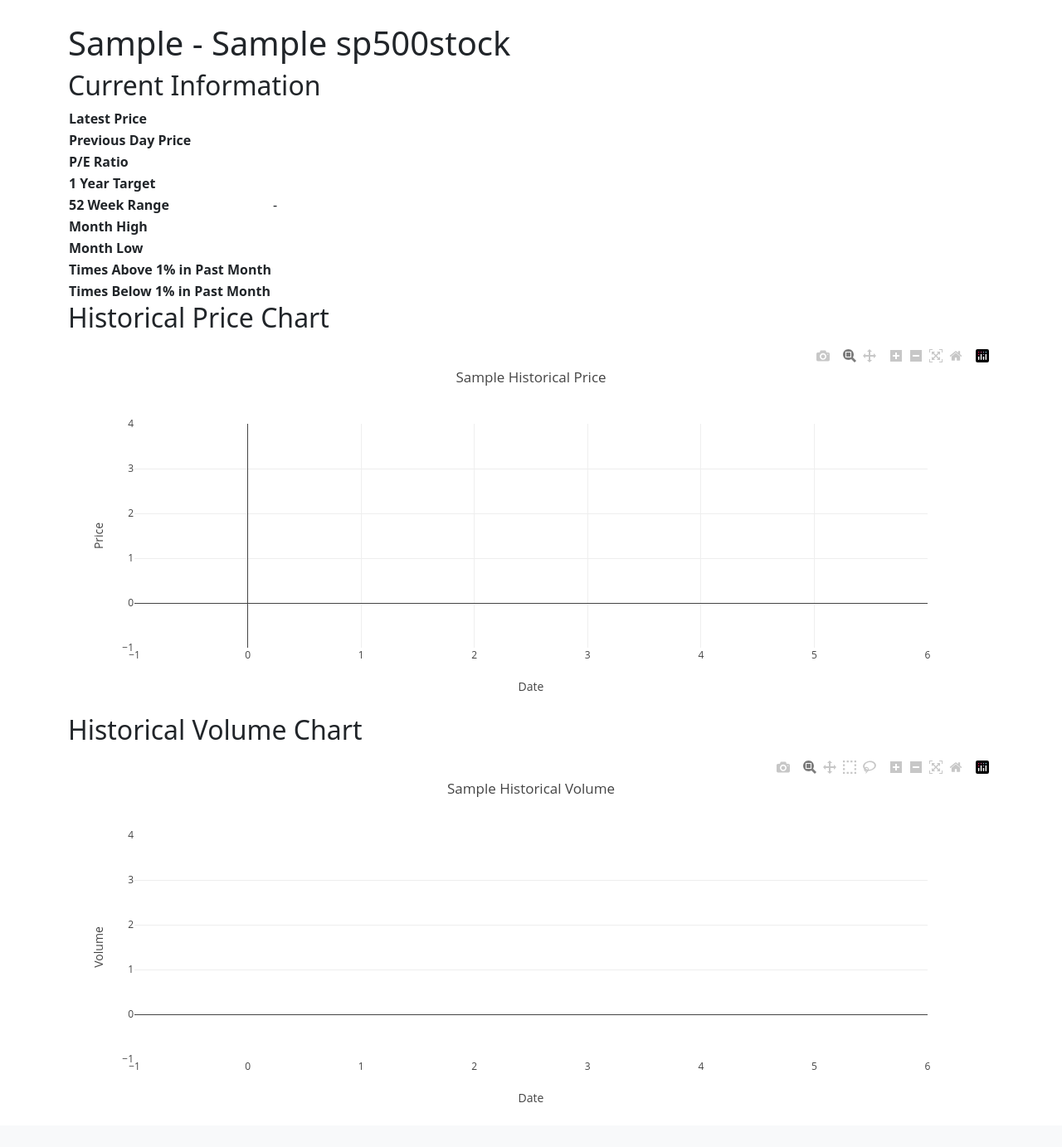
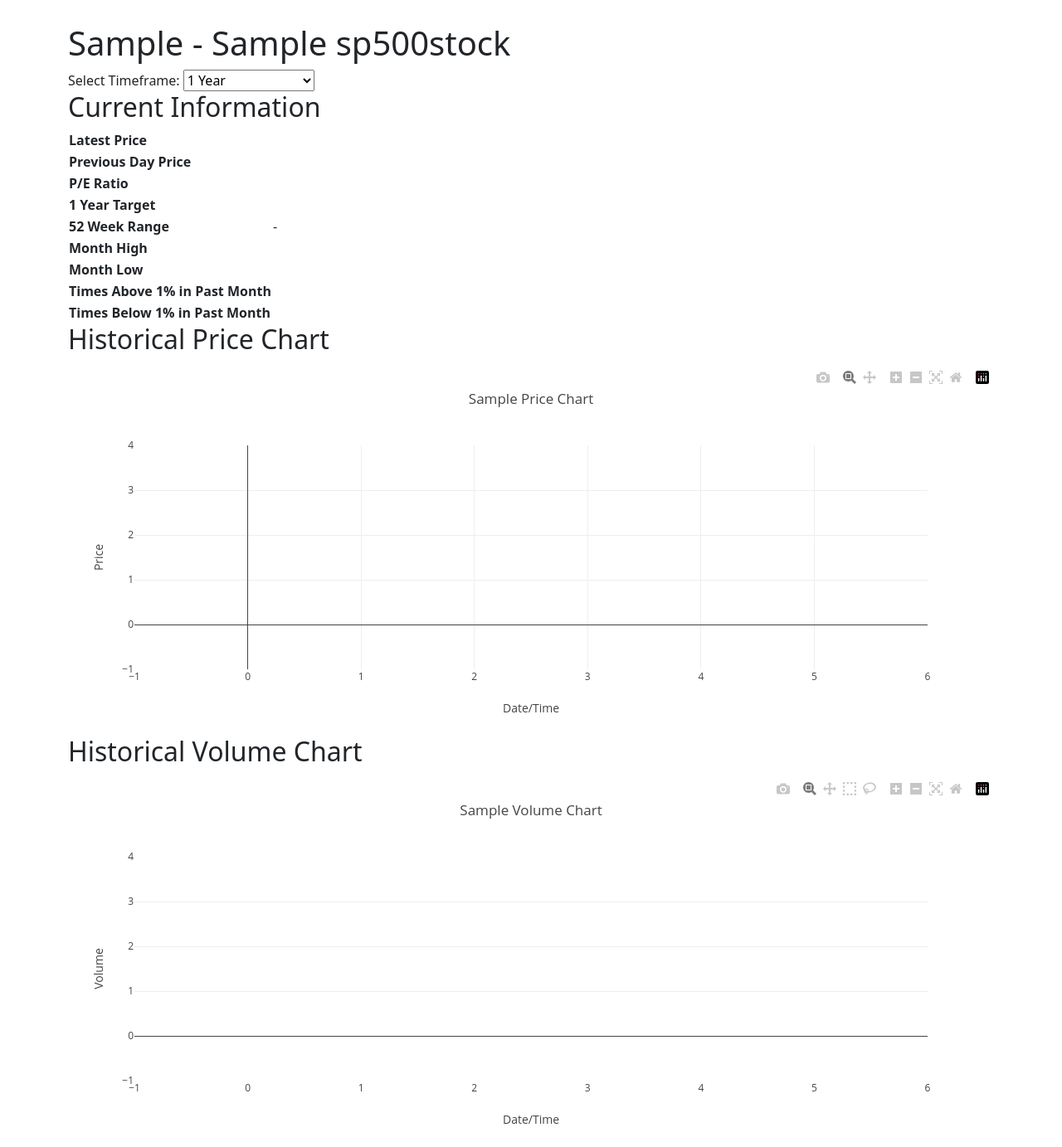
Before and after one commit to k14krug/eTrade, a Flask app: a page that uses project/templates/sp500/stock_detail.html in a window 1280 px wide. Shown: the part 56-1439 px from the top of the page at 83% size. Before the commit the page ends 1385 px from the top, so only its background shows below. Run offline with Flask 3, Linux system fonts and the light colour scheme; tables that the repository leaves empty hold one stand-in row (values such as "Sample post"); data that the repository does not hold is empty; some libraries are stand-ins or nearby versions.

Commit message:
Enhance stock detail view with timeframe selection and intraday data fetching; add indices to SP500HistData model; update .gitignore

```diff
--- a/project/models.py
+++ b/project/models.py
@@ -46,8 +46,8 @@
 class SP500HistData(db.Model):
     __tablename__ = 'sp500_stock_data'
     id = db.Column(db.Integer, primary_key=True)
-    stock_id = db.Column(db.Integer, db.ForeignKey('sp500stock.id'), nullable=False)
-    date = db.Column(db.Date, nullable=False)
+    stock_id = db.Column(db.Integer, db.ForeignKey('sp500stock.id'), nullable=False, index=True)  # Add index
+    date = db.Column(db.Date, nullable=False, index=True)  # Add index
     open_price = db.Column(db.Float)
     high_price = db.Column(db.Float)
     low_price = db.Column(db.Float)
--- a/project/sp500/routes.py
+++ b/project/sp500/routes.py
@@ -1,28 +1,91 @@
-from flask import render_template, jsonify
+from flask import render_template, jsonify, request
 from . import bp
 from project.extensions import cache
 from project.models import SP500Stock, SP500HistData
+from project.stock_data import StockData
 from .tasks import update_sp500_data, update_sp500_hist_data
 from flask_login import LoginManager, login_user, login_required, logout_user, current_user
 import logging
+from datetime import datetime, timedelta
 
 logging.basicConfig(level=logging.INFO)
 logger = logging.getLogger(__name__)
 
 
 @bp.route('/overview')
+@cache.cached(timeout=300)  # Cache for 5 minutes
 @login_required
 def sp500_overview():
     stocks = SP500Stock.query.all()
     return render_template('sp500/sp500_overview.html', stocks=stocks)
 
-@bp.route('/stock/<symbol>')
+@bp.route('/stock/<symbol>', methods=['GET'])
 def stock_detail(symbol):
     stock = SP500Stock.query.filter_by(symbol=symbol).first_or_404()
-    return render_template('sp500/stock_detail.html', stock=stock)
+
+    # Get the selected timeframe from the request parameters
+    timeframe = request.args.get('timeframe', '1y')  # Default to 1 year if not specified
+
+
+    if timeframe == 'intraday':
+        print("Intraday selected")
+        # Fetch intraday data for the stock using yfinance
+        intraday_data = StockData.get_intraday_data(stock.symbol)
+        # Check if the request is for JSON data (for Plotly charts)
+        if request.args.get('format') == 'json':
+            return jsonify(intraday_data)
+        # If not JSON, render template with intraday data
+        return render_template('sp500/stock_detail.html', stock=stock, stock_data=intraday_data, timeframe=timeframe)
+
+
+    # Determine the start date based on the selected timeframe
+    if timeframe == 'max':
+        start_date = None  # No filtering, return all data
+    elif timeframe == '1y':
+        start_date = datetime.now() - timedelta(days=365)
+    elif timeframe == 'ytd':
+        start_date = datetime(datetime.now().year, 1, 1)
+    elif timeframe == '3m':
+        start_date = datetime.now() - timedelta(days=90)
+    elif timeframe == '1m':
+        start_date = datetime.now() - timedelta(days=30)
+    elif timeframe == '5d':
+        start_date = datetime.now() - timedelta(days=5)
+    else:
+        start_date = datetime.now() - timedelta(days=365)  # Default to 1 year if invalid
+
+    # Fetch historical data based on the calculated start date
+    if start_date is not None:
+        start_date = start_date.date() # Convert to date type
+        # Apply date filter when start_date is not None
+        stock_data = SP500HistData.query.filter(
+            SP500HistData.stock_id == stock.id,
+            SP500HistData.date >= start_date
+        ).order_by(SP500HistData.date).all()
+    else:
+        # Return all data when start_date is None (Max option)
+        stock_data = SP500HistData.query.filter_by(
+            stock_id=stock.id
+        ).order_by(SP500HistData.date).all()
+
+    # Check if the request is for JSON data (for Plotly charts)
+    if request.args.get('format') == 'json':
+        # Prepare data for JSON response
+        dates = [data.date.strftime('%Y-%m-%d') for data in stock_data]
+        prices = [data.close_price for data in stock_data]
+        volumes = [data.volume for data in stock_data]
+
+        return jsonify({
+            'dates': dates,
+            'prices': prices,
+            'volumes': volumes
+        })
+
+    # Render the HTML template with the filtered data
+    return render_template('sp500/stock_detail.html', stock=stock, stock_data=stock_data, timeframe=timeframe)
 
 @bp.route('/update', methods=['POST'])
-@cache.cached(timeout=300)  # Cache for 1 hour
+@cache.cached(timeout=300)  # Cache for 5 minutes
 def update_data():
     logger.info("Update Button pressed - Updating S&P 500 data via submission of Celery Task")
     task = update_sp500_data.delay()
@@ -36,26 +99,3 @@
     task = update_sp500_hist_data.delay()
     logger.info(f"Returned from celery submission of Task ID: {task.id}")
     return jsonify({'task_id': str(task.id)}), 202
-
-@bp.route('/stock/<symbol>/historical')
-def stock_historical_data(symbol):
-    stock = SP500Stock.query.filter_by(symbol=symbol).first_or_404()
-    historical_data = SP500HistData.query.filter_by(stock_id=stock.id).order_by(SP500HistData.date).all()
-
-    dates = [data.date.strftime('%Y-%m-%d') for data in historical_data]
-    prices = [data.close_price for data in historical_data]
-    volumes = [data.volume for data in historical_data]
-
-    return jsonify({
-        'dates': dates,
-        'prices': prices,
-        'volumes': volumes
-    })
-
-'''
-@sp500_bp.route('/overview')
-@cache.cached(timeout=3600)  # Cache for 1 hour
-def sp500_overview():
-    stocks = SP500Stock.query.all()
-    return render_template('sp500_overview.html', stocks=stocks)
-'''
--- a/project/templates/sp500/stock_detail.html
+++ b/project/templates/sp500/stock_detail.html
@@ -3,8 +3,24 @@
 {% block content %}
 <h1>{{ stock.symbol }} - {{ stock.company_name }}</h1>
 
+<!-- Timeframe selection form -->
+<form method="GET" action="{{ url_for('sp500.stock_detail', symbol=stock.symbol) }}" id="timeframe-form">
+    <label for="timeframe">Select Timeframe:</label>
+    <select name="timeframe" id="timeframe">
+        <option value="max" {% if timeframe == 'max' %}selected{% endif %}>Max</option>
+        <option value="1y" {% if timeframe == '1y' %}selected{% endif %}>1 Year</option>
+        <option value="ytd" {% if timeframe == 'ytd' %}selected{% endif %}>Year to Date (YTD)</option>
+        <option value="3m" {% if timeframe == '3m' %}selected{% endif %}>3 Months</option>
+        <option value="1m" {% if timeframe == '1m' %}selected{% endif %}>1 Month</option>
+        <option value="5d" {% if timeframe == '5d' %}selected{% endif %}>Last 5 Days</option>
+        <option value="intraday" {% if timeframe == 'intraday' %}selected{% endif %}>Intraday</option>
+
+    </select>
+</form>
+
 <h2>Current Information</h2>
 <table>
+    <!-- Displaying current stock information -->
     <tr><th>Latest Price</th><td>{{ stock.info.latest_price }}</td></tr>
     <tr><th>Previous Day Price</th><td>{{ stock.info.previous_day_price }}</td></tr>
     <tr><th>P/E Ratio</th><td>{{ stock.info.pe_ratio }}</td></tr>
@@ -25,25 +41,25 @@
 {% endblock %}
 
 {% block scripts %}
+
 <script>
-  // Fetch the data and render the component
-  fetch('/sp500/stock/{{ stock.symbol }}/historical')
-    .then(response => response.json())
-    .then(data => {
-      console.log('Fetched data:', data);
-      const chartData = data.dates.map((date, index) => ({
-        date: date,
-        price: parseFloat(data.prices[index])
-      }));
-      console.log('Processed chart data:', chartData);
-      })
-    .catch(error => console.error('Error:', error));
+    // Add event listener to the dropdown to auto-submit the form when a new option is selected
+    document.getElementById('timeframe').addEventListener('change', function() {
+        document.getElementById('timeframe-form').submit();  // Ensure this targets the correct form ID
+    });
 </script>
+
+<!-- Load Plotly from CDN -->
 <script src="https://cdn.plot.ly/plotly-latest.min.js"></script>
+
 <script>
     document.addEventListener('DOMContentLoaded', function() {
-    // Fetch historical data
-    fetch('{{ url_for("sp500.stock_historical_data", symbol=stock.symbol) }}')
+        // Get the selected timeframe from the URL query parameters
+        const params = new URLSearchParams(window.location.search);
+        const timeframe = params.get('timeframe') || '1y';  // Default to '1y' if not specified
+
+        // Fetch historical or intraday data with the selected timeframe in JSON format
+        fetch(`{{ url_for("sp500.stock_detail", symbol=stock.symbol) }}?timeframe=${timeframe}&format=json`)
             .then(response => response.json())
             .then(data => {
                 // Create price chart
@@ -56,8 +72,8 @@
                 };
 
                 var priceLayout = {
-                title: '{{ stock.symbol }} Historical Price',
-                xaxis: { title: 'Date' },
+                    title: '{{ stock.symbol }} Price Chart',
+                    xaxis: { title: 'Date/Time' },
                     yaxis: { title: 'Price' }
                 };
 
@@ -72,13 +88,15 @@
                 };
 
                 var volumeLayout = {
-                title: '{{ stock.symbol }} Historical Volume',
-                xaxis: { title: 'Date' },
+                    title: '{{ stock.symbol }} Volume Chart',
+                    xaxis: { title: 'Date/Time' },
                     yaxis: { title: 'Volume' }
                 };
 
                 Plotly.newPlot('volume-chart', [volumeTrace], volumeLayout);
+            })
+            .catch(error => console.error('Error fetching data:', error));
     });
-});
+
 </script>
 {% endblock %}
```
Also changed, not shown: project/stock_data.py (+18 -0 lines), 1 other file. Lines whose indentation alone changed are shown as unchanged.
